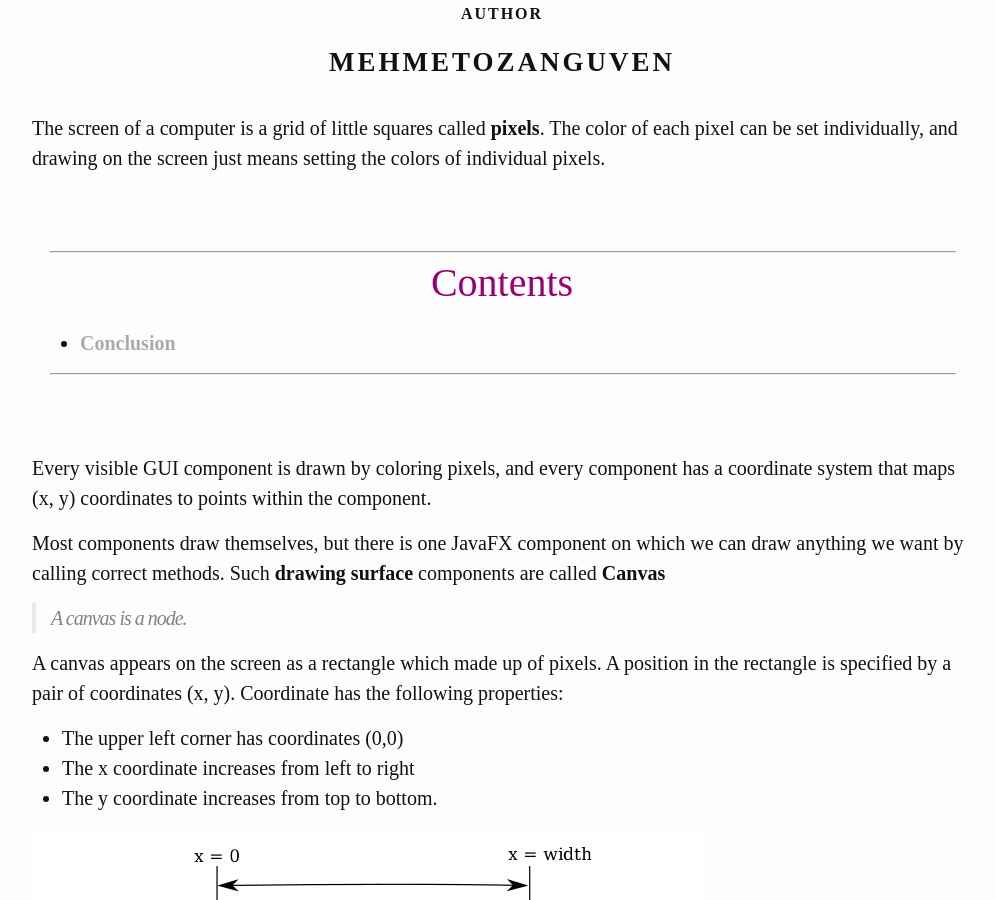
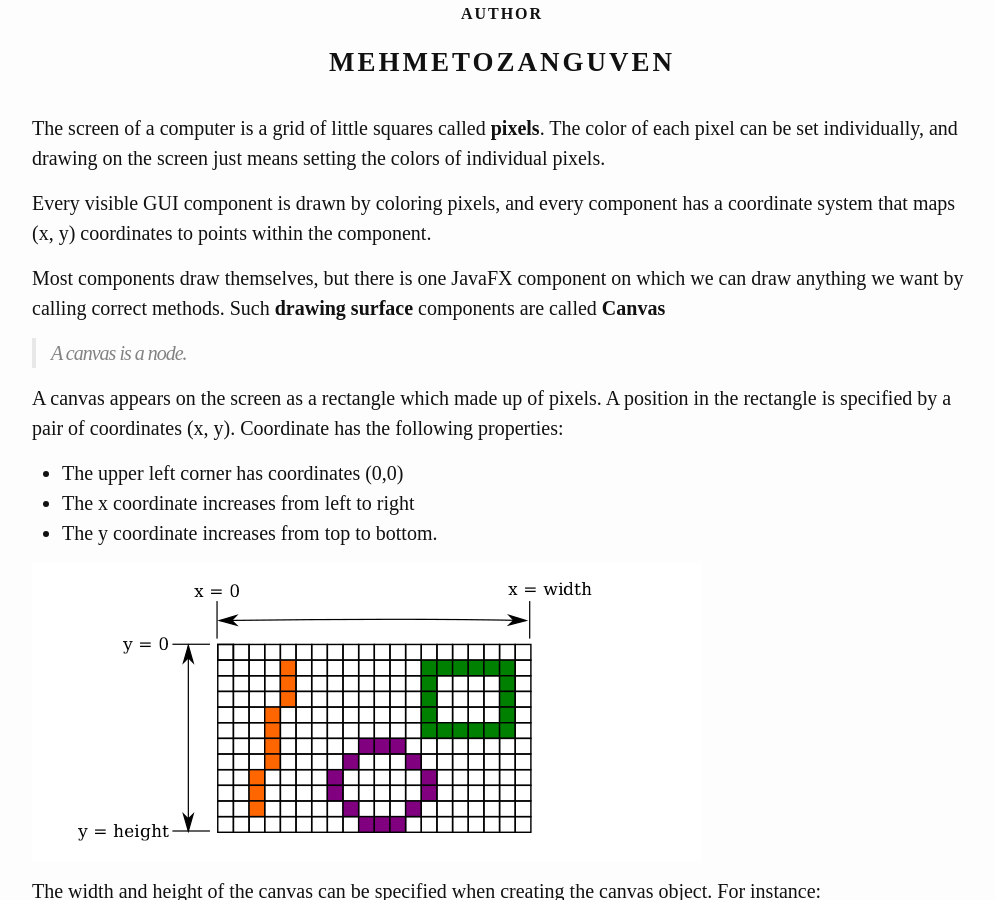
Before and after one commit to mehmetozanguven/mehmetozanguven.github.io, a Jekyll site: the page built from _posts/javafx/2022-04-13-javafx-canvas-and-graphics-context.md, in a window 1280 px wide and 900 px high, scrolled down 720 px. Shown: the whole window, without its empty margins (138-1133 px from the left). Built offline with Jekyll 4.4.1, drawn with Linux system fonts in a browser that asks for light colours; nearby versions of some CDN libraries; some web fonts are replaced.

Commit message:
Remove contents

```diff
--- a/_posts/javafx/2022-04-13-javafx-canvas-and-graphics-context.md
+++ b/_posts/javafx/2022-04-13-javafx-canvas-and-graphics-context.md
@@ -7,14 +7,6 @@ author: "mehmetozanguven"
 ---
 
 The screen of a computer is a grid of little squares called **pixels**. The color of each pixel can be set individually, and drawing on the screen just means setting the colors of individual pixels.
-
-<nav class="custom-table-of-contents">
-<hr class="horizontal-line">
-  <h4 class="table-of-contents-title">Contents</h4>
-  * this unordered seed list will be replaced by toc as unordered list
-  {:toc}
- <hr class="horizontal-line">
-</nav>
 
 Every visible GUI component is drawn by coloring pixels, and every component has a coordinate system that maps (x, y) coordinates to points within the component.
 
```
